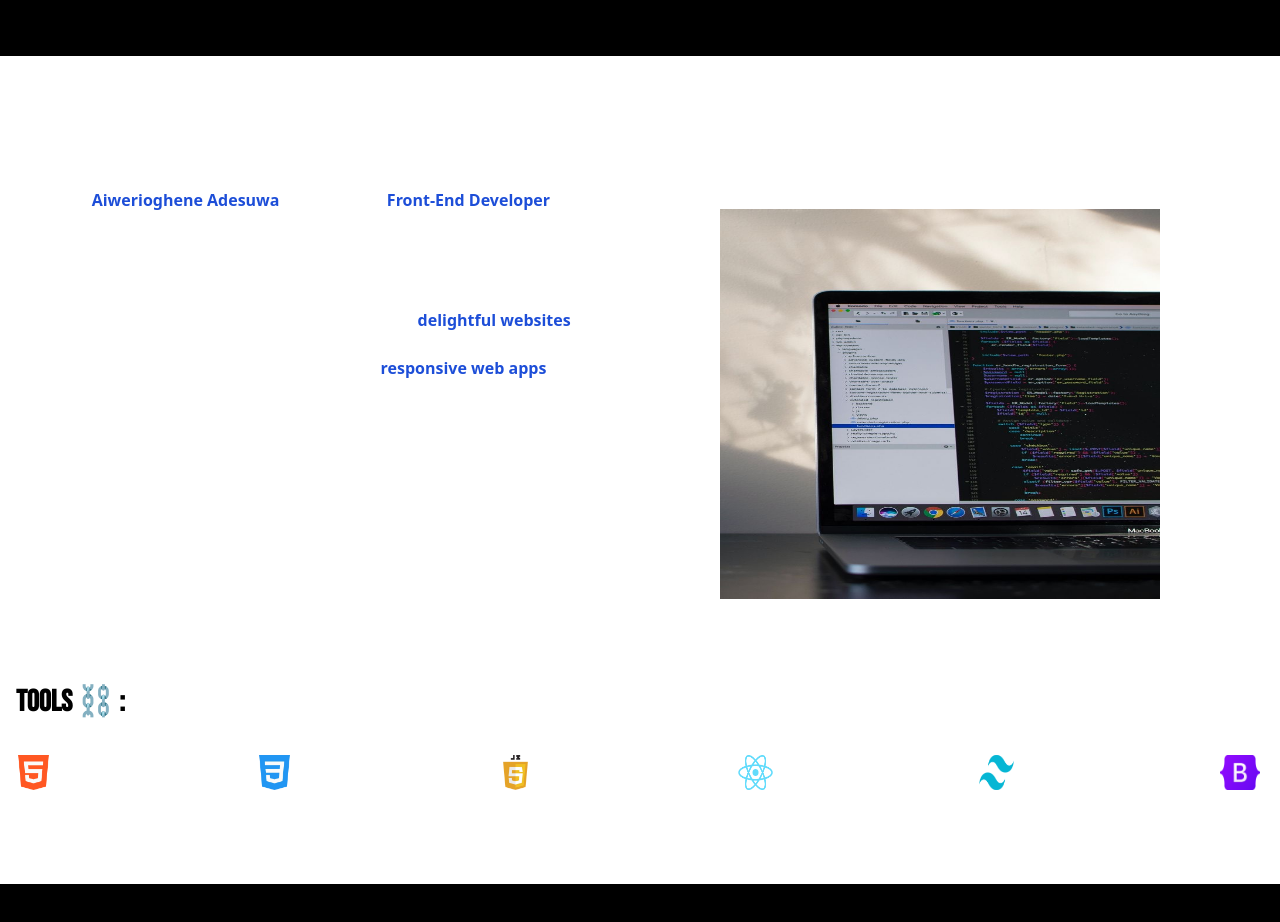
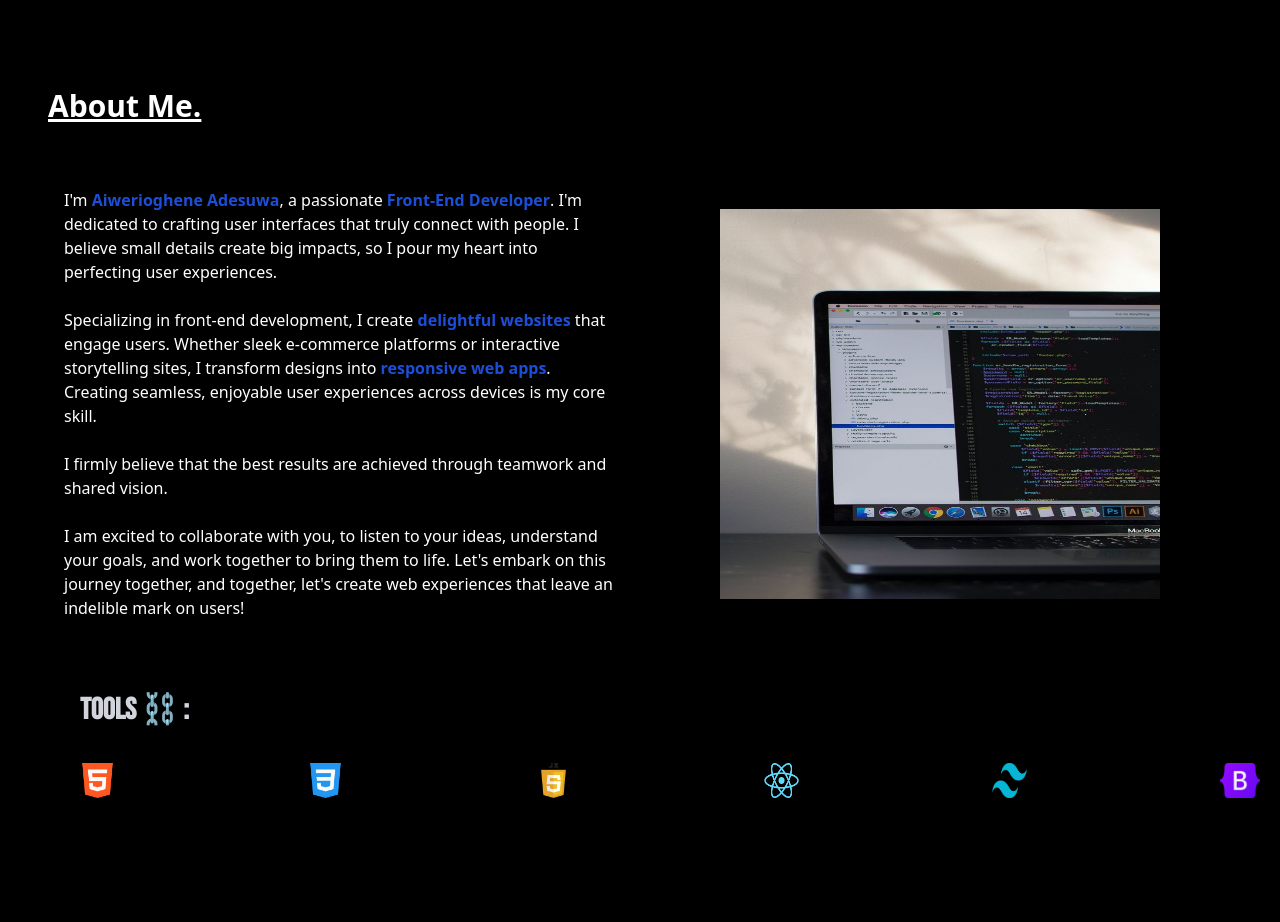
Before and after one commit to Aiwerioghene/Myportfolio, a React (Create React App) app: page / in a window 1280 px wide. Shown: the part 840-1762 px from the top of the page. Built offline with nearby package versions, Linux system fonts and the light colour scheme.

Commit message:
done - tools

```diff
--- a/src/components/About.jsx
+++ b/src/components/About.jsx
@@ -3,9 +3,9 @@ import Computer from '../assest/computer.JPG';
 
 const About = () => {
   return (
-    <div className="">
-      <h1 className="underline text-3xl font-bold bg-white pl-[3rem] pt-8">About Me.</h1>
-      <div className="grid md:grid-cols-2 gap-4 sm:grid-cols-1 bg-white p-[3rem]">
+    <div className="bg-black">
+      <h1 className="underline text-3xl font-bold pl-[3rem] pt-8">About Me.</h1>
+      <div className="grid md:grid-cols-2 gap-4 sm:grid-cols-1  p-[3rem]">
         <div className="p-4">
           <p>
           I'm <span className='text-blue-700 font-bold'>Aiwerioghene Adesuwa</span>, a passionate <span className='text-blue-700 font-bold'>Front-End Developer</span>. I'm dedicated to crafting user interfaces that truly connect with people.
--- a/src/components/Tools.jsx
+++ b/src/components/Tools.jsx
@@ -8,8 +8,11 @@ import Bootstrap from '../assest/Bootstrap_logo.png';
 
 const Tools = () => {
   return (
-    <div className='h-[200px] bg-white'>
-    <div className='font-bold text-black  text-2xl  sm:text-3xl md: text:3xl lg:text-3xl font-fontt2 ml-4 justify-center  mb-4 '>
+
+
+    <div className='h-[200px] pt-2'>
+      <div className='bg-black lg:pl-[4rem] pl-3'>
+    <div className='font-bold text-gray-300 text-2xl  sm:text-3xl md: text:3xl lg:text-3xl font-fontt2 ml-4 justify-center  mb-4 '>
        Tools ⛓️ :
       <div className='flex justify-between my-3 mt-[35px] text-center'>
         <img src={Html} alt='HTML' className='w-[35px]  ' />
@@ -19,8 +22,12 @@ const Tools = () => {
         <img src={Tail} alt='Tailwind CSS' className='w-[35px]' />
         <img src={Bootstrap} alt='Bootstrap' className='w-[60px] pr-5' />
       </div>
+
     </div>
     </div>
+    </div>
+    // </div>
+
   );
 };
 
```
